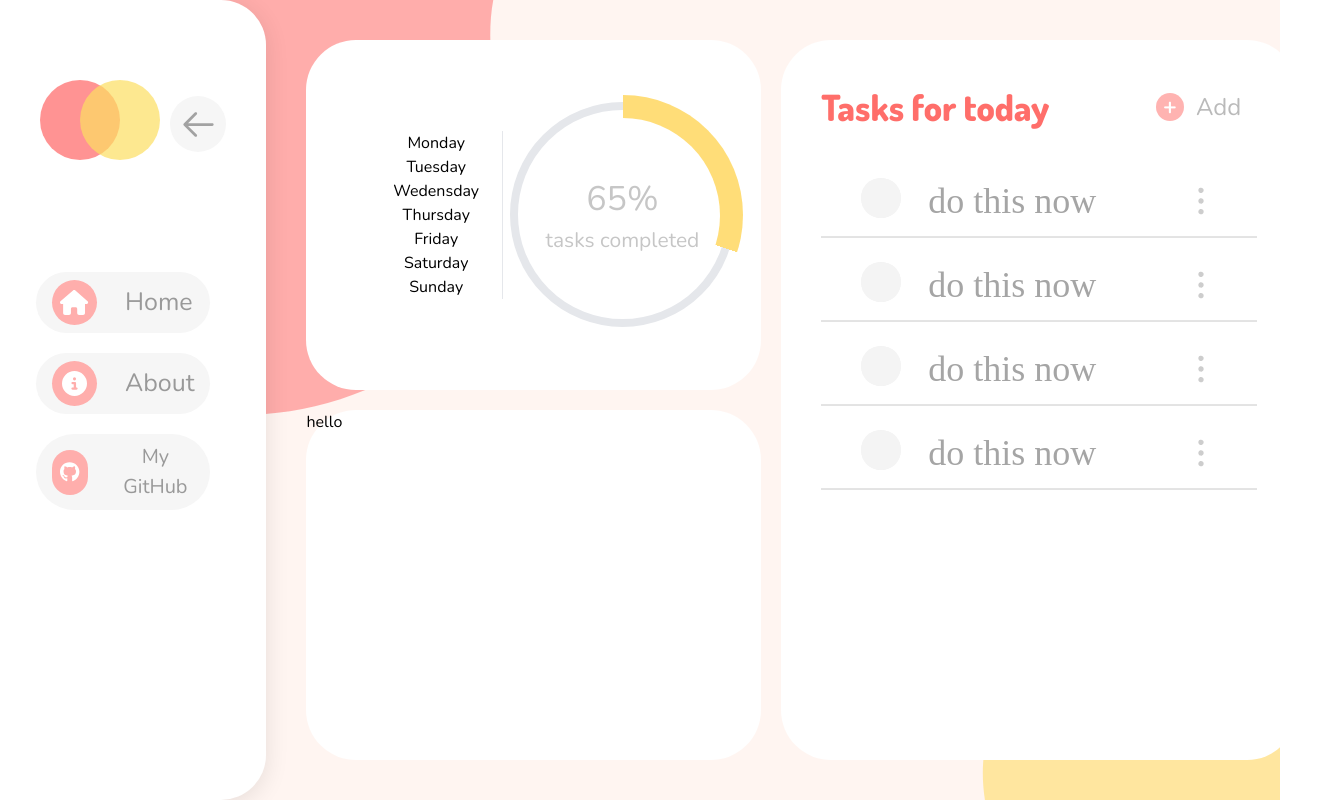
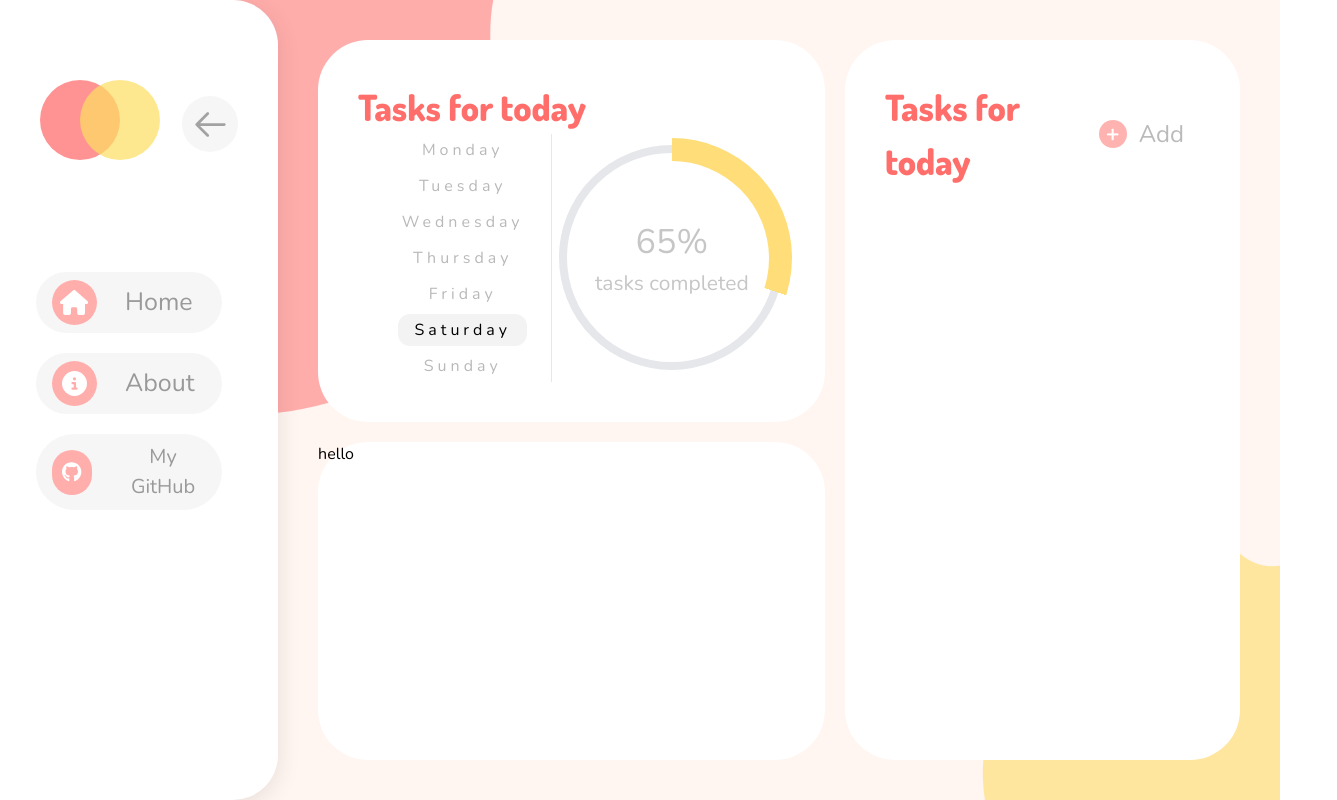
Before and after one commit to Lacamoura48/WeekManager, a Vue app: page /app in a window 1280 px wide. Shown: the whole page, 1337 px wide, since content can reach past the window. Built offline with nearby package versions, Linux system fonts and the light colour scheme; a web font is replaced by a local one.

Commit message:
updated the days and made tasks dynamic

```diff
--- a/src/components/main/divRight/DivRight.vue
+++ b/src/components/main/divRight/DivRight.vue
@@ -2,10 +2,18 @@
   <div class="divRight rounded-[50px] bg-white p-10 w-full flex flex-col">
     <div class="flex justify-between w-full">
         <h1 class="font-extrabold text-[#FF6E6A] text-[36px]">Tasks for today</h1>
-        <button class="text-center bg-[#ffffff] text-[#bababa] hover:bg-gray-100 py-2 transition px-4 rounded-full text-[24px] flex gap-3 items-center"><div class="rounded-full w-[28px] h-[28px] bg-[#ffb3b1] flex items-center justify-center text-white"><b class="text-white text-[23px] text-center">+</b></div>Add</button>
+        <button @click="showAdd" class="text-center bg-[#ffffff] text-[#bababa] hover:bg-gray-100 py-2 transition px-4 rounded-full text-[24px] flex gap-3 items-center"><div class="rounded-full w-[28px] h-[28px] bg-[#ffb3b1] flex items-center justify-center text-white"><b class="text-white text-[23px] text-center">+</b></div>Add</button>
     </div>
 
-    <TasksList class="h-full"/>
+    <transition name="addtask">
+    <div class="px-10 mt-5 flex gap-4"  v-if="addToggle">
+    <input v-model="taskText" class="bg-[#F6F6F6] appearance-none rounded w-full py-3 px-4 text-gray-700 leading-tight focus:outline-none focus:bg-[#f3f3f3] hover:bg-[#f3f3f3]" id="taskinput" type="text">
+    <button class="text-center bg-[#ffd558] text-[#ffffff] hover:bg-[#fccc3d] py-1 transition px-4 rounded-full" @click="addTask">Confirm</button>
+    <button class="text-center bg-[#ffb3b1] hover:bg-[#ea9c99] text-white py-1 transition px-4 rounded-full" @click="showAdd">Cancel</button>
+    </div>
+    </transition>
+
+    <TasksList class="h-full" :tasksArray="allTasks" :currentDay="currentDay"/>
 
 
 
@@ -15,13 +23,73 @@
 <script>
 import TasksList from './TasksList.vue';
 export default {
-    components: { TasksList }
+    components: { TasksList },
+    data(){
+      return{
+        // currenttDay : this.currentDay,
+        addToggle : false,
+        taskText : '',
+        allTasks : [
+          [],
+          [],
+          [],
+          [],
+          [],
+          [],
+          [],
+        ]
+      }
+    },
+    props : {
+      currentDay : Number,
+    },
+
+    methods : {
+      showAdd(){
+        this.addToggle = !this.addToggle
+      },
+      addTask(){
+        this.allTasks[this.currentDay].unshift(
+          {
+            id : Date.now() + this.taskText,
+            title : this.taskText,
+          }
+        )
+        console.log(this.allTasks)
+
+      }
+    }
 }
 </script>
 
 <style scoped>
-    h1 {
+    h1, input {
         font-family: 'Dosis';
 
     }
+    .addtask-enter-from{
+      opacity: 0;
+      transform: translateY(-30px);
+    }
+    .addtask-enter-to{
+      opacity: 1;
+      transform: translateY(0px);
+    }
+    .addtask-leave-from{
+      opacity: 1;
+      transform: translateY(0px);
+    }
+    .addtask-leave-to{
+      opacity: 0;
+      transform: translateY(-30px);
+    }
+    .addtask-enter-active{
+      transition: all 0.5s;
+    }
+    .addtask-leave-active{
+      transition: all 0.3s;
+    }
+
+
+
 </style>
--- a/src/components/main/divRight/Task.vue
+++ b/src/components/main/divRight/Task.vue
@@ -3,7 +3,7 @@
      <div class="flex justify-between px-10 mb-2">
       <div class="flex gap-5">
         <button @click="sendChecked"><Checkbox class="logomark" :checked="checked"/></button>
-            <span>do this now</span>
+            <span>{{task.title}}</span>
       </div>
 
             <button><img id="threedots" class="w-8" src="@/assets/svg/three-dots.svg" alt=""></button>
@@ -19,6 +19,10 @@ import Logo from '../../Logo.vue'
 import Checkbox from './Checkbox.vue'
 export default {
   components: { Logo, Checkbox },
+  props : {
+    task : Object,
+  },
+
   data(){
     return {
         checked : false
--- a/src/components/main/divRight/TasksList.vue
+++ b/src/components/main/divRight/TasksList.vue
@@ -1,14 +1,13 @@
 <template>
-  <div>
-    <ul class="flex flex-col gap-5 pt-10">
-        <li>
-           <Task />
+
+    <transition-group name="addtask" tag="ul" class="flex flex-col gap-5 pt-10">
+        <li v-for="task in tasksArray[currentDay]" :key="task.id">
+           <Task :task="task"/>
         </li>
-        <li><Task /></li>
-        <li><Task /></li>
-        <li><Task /></li>
-    </ul>
-  </div>
+
+    </transition-group>
+
+
 </template>
 
 <script>
@@ -16,6 +15,11 @@ import Logo from '../../Logo.vue'
 import Task from './Task.vue'
 export default {
   components: { Logo, Task },
+
+  props : {
+    tasksArray : Array,
+    currentDay : Number,
+  }
 
 }
 </script>
@@ -25,5 +29,26 @@ export default {
     font-family : 'Dongle';
     font-weight: 300;
  }
-
+.addtask-enter-from{
+      opacity: 0;
+      transform: translateY(-30px);
+    }
+    .addtask-enter-to{
+      opacity: 1;
+      transform: translateY(0px);
+    }
+    .addtask-leave-from{
+      opacity: 1;
+      transform: translateY(0px);
+    }
+    .addtask-leave-to{
+      opacity: 0;
+      transform: translateX(-30px);
+    }
+    .addtask-enter-active{
+      transition: all cubic-bezier(0.075, 0.82, 0.165, 1) 0.5s;
+    }
+    .addtask-leave-active{
+      transition: all 0.3s;
+    }
 </style>
--- a/src/components/main/divTopLeft/DivTopLeft.vue
+++ b/src/components/main/divTopLeft/DivTopLeft.vue
@@ -1,14 +1,9 @@
 <template>
-   <div class="divTopLeft rounded-[50px] bg-white">
-    <div class="flex h-full justify-between items-center px-16">
-      <ul class="border-r text-center w-1/2">
-        <li>Monday</li>
-        <li>Tuesday</li>
-        <li>Wedensday</li>
-        <li>Thursday</li>
-        <li>Friday</li>
-        <li>Saturday</li>
-        <li>Sunday</li>
+   <div class="divTopLeft rounded-[50px] bg-white p-10 w-full flex flex-col">
+    <h1 class="font-extrabold text-[#FF6E6A] text-[36px]">Tasks for today</h1>
+    <div class="flex h-full justify-between items-center px-4">
+      <ul class="border-r text-center w-1/2 flex flex-col gap-1">
+        <li v-for="day in weekDays" v-bind:key="day.id"><button :class="[day.current? 'text-black bg-[#F3F3F3]':'text-[#B9B9B9]',' px-4 py-1 rounded-xl hover:bg-[#F3F3F3] transition']" @click="selectDay(day.id)">{{day.day}}</button></li>
       </ul>
       <Chart />
     </div>
@@ -21,10 +16,50 @@
 <script>
 import Chart from './Chart.vue';
 export default {
-    components: { Chart }
+    components: { Chart },
+    data(){
+      return {
+        weekDays : [
+          {id:1, day :'Monday', current : false},
+          {id:2,day :'Tuesday', current : false},
+          {id:3,day :'Wednesday', current : false},
+          {id:4,day :'Thursday', current : false},
+          {id:5,day :'Friday', current : false},
+          {id:6,day :'Saturday', current : false},
+          {id:0,day :'Sunday', current : false},
+        ],
+        currentDay : new Date().getDay()
+      }
+    },
+    updated(){
+      this.currentDay = this.weekDays.find((element)=> element.current == true).id
+      this.$emit('currentDay' , this.currentDay)
+
+    },
+    created(){
+        const d = new Date();
+        const dayNum = d.getDay();
+        this.weekDays = this.weekDays.map((element)=> element.id == dayNum ? {id: element.id , day : element.day , current : true} : element)
+    },
+
+    methods : {
+      selectDay(e){
+
+        this.weekDays = this.weekDays.map((element)=>{
+          return {id: element.id , day : element.day , current : false}
+        })
+        this.weekDays = this.weekDays.map((element)=> element.id == e ? {id: element.id , day : element.day , current : true} : element)
+      }
+    }
 }
 </script>
 
-<style>
+<style scoped>
+    h1 {
+        font-family: 'Dosis';
 
+    }
+    button {
+      letter-spacing: 4px;
+    }
 </style>
--- a/src/views/App.vue
+++ b/src/views/App.vue
@@ -5,11 +5,11 @@
     <div class="flex w-full p-10 gap-5">
 
         <div class="flex w-full flex-col gap-5">
-            <DivTopLeft class="h-full"/>
+            <DivTopLeft class="h-full" @currentDay="switchDay"/>
             <DivBotLeft  class="h-full"/>
         </div>
 
-        <DivRight class="flex"/>
+        <DivRight class="flex" :currentDay="currentDay"/>
 
     </div>
 
@@ -23,7 +23,18 @@ import DivBotLeft from '../components/main/divBotLeft/DivBotLeft.vue';
 import DivRight from '../components/main/divRight/DivRight.vue';
 import DivTopLeft from '../components/main/divTopLeft/DivTopLeft.vue';
 export default {
-    components: { SideBar, DivBotLeft, DivRight, DivTopLeft }
+    components: { SideBar, DivBotLeft, DivRight, DivTopLeft },
+    data(){
+        return{
+            currentDay : new Date().getDay()
+        }
+    },
+    methods : {
+        switchDay(e){
+            this.currentDay = e
+
+        }
+    }
 }
 </script>
 
```
